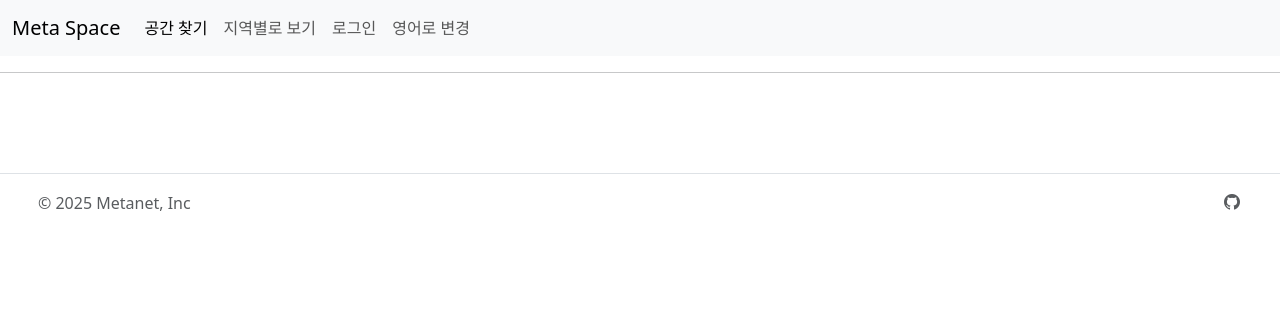
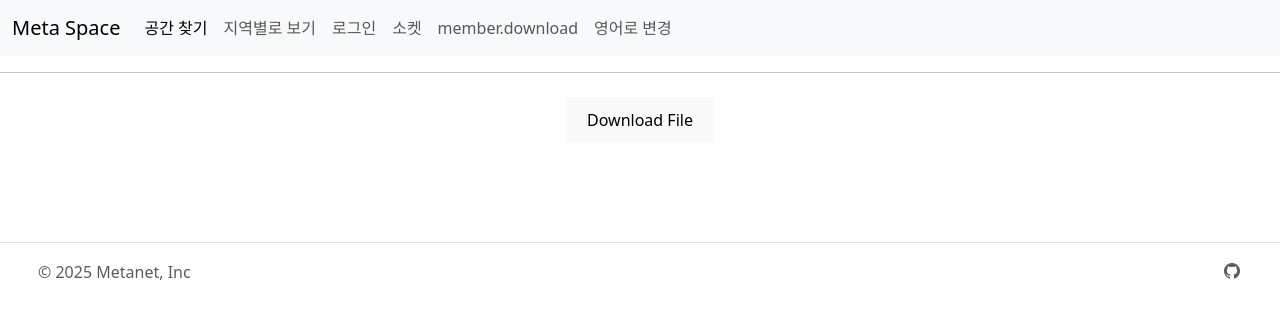
Before and after one commit to meta-metamong/meta-space, a Vue app in the folder frontend/: page /download in a window 1280 px wide. Shown: the top 316 px of the page. Built offline with nearby package versions, Linux system fonts and the light colour scheme.

Commit message:
다운로드

```diff
--- a/frontend/src/components/common/Header.vue
+++ b/frontend/src/components/common/Header.vue
@@ -24,6 +24,12 @@
                     </li>
                     <li class="nav-item" v-if="user !== null">
                         <router-link to="/mypage" class="nav-link"v-text="$t('header.myPage')" />
+                    </li>
+                    <li class="nav-item">
+                        <router-link to="/socket" class="nav-link" href="#" v-text="$t('member.socket')" />
+                    </li>
+                    <li class="nav-item">
+                        <router-link to="/download" class="nav-link" href="#" v-text="$t('member.download')" />
                     </li>
                     <li class="nav-item" v-if="user !== null">
                         <button class="nav-link locale-btn" v-text="$t('member.logout')" @click="$store.dispatch('logoutRequest')"/>
--- /dev/null
+++ b/frontend/src/components/member/FileDownload.vue
@@ -0,0 +1,38 @@
+<template>
+  <div>
+    <button @click="downloadFile('token.zip')">Download File</button>
+  </div>
+</template>
+
+<script>
+import { get } from "../../apis/axios";
+
+export default {
+  methods: {
+    async downloadFile(filename) {
+      try {
+        const response = await get(`/download?filename=${filename}`, {
+          responseType: 'blob',
+        });
+
+        console.log("다운로드 응답:", response);
+
+        const url = window.URL.createObjectURL(new Blob([response.data]));
+        const link = document.createElement('a');
+        link.href = url;
+        link.setAttribute('download', filename);
+        document.body.appendChild(link);
+        link.click();
+
+        document.body.removeChild(link);
+      } catch (error) {
+        console.error("파일 다운로드 실패:", error);
+      }
+    },
+  },
+};
+</script>
+
+<style scoped>
+
+</style>
--- a/frontend/src/components/member/WebSocket.vue
+++ b/frontend/src/components/member/WebSocket.vue
@@ -19,7 +19,8 @@ export default {
   methods: {
     // WebSocket 연결 설정
     connectWebSocket() {
-      this.socket = new WebSocket('ws://localhost:8081/ws'); // WebSocket 엔드포인트
+      this.socket = new WebSocket('ws://localhost:8080/ws'); // WebSocket 엔드포인트
+      this.socket.withCredentials = true;
 
       // WebSocket 연결 성공 시
       this.socket.onopen = () => {
--- /dev/null
+++ b/frontend/src/pages/Download.vue
@@ -0,0 +1,18 @@
+<template>
+	<div class="container mt-4">
+		<div class="d-flex justify-content-center">
+			<FileDownload />
+		</div>
+	</div>
+</template>
+
+<script>
+import FileDownload from '../components/member/FileDownload.vue';
+
+export default{
+    name: "Download",
+    components:{
+        FileDownload
+	}
+}
+</script>
--- a/frontend/src/router/index.js
+++ b/frontend/src/router/index.js
@@ -10,6 +10,7 @@ import Socket  from '../pages/Socket.vue';
 import UserStatistics from '../pages/UserStatistics.vue';
 import MyPage from '../pages/MyPage.vue';
 import SelectSignupRole from '../components/member/SelectSignupRole.vue';
+import Download from '../pages/Download.vue';
 
 
 const routes = [
@@ -20,6 +21,7 @@ const routes = [
 	{ path: '/select-signup-role', component: SelectSignupRole},
 
 	{ path: '/socket', component: Socket  },
+	{ path: '/download', component: Download  },
 
 	{ path: '/mypage', component: MyPage },
 	{ path: '/statistics', component: UserStatistics },
```
Also changed, not shown: 1 other file (tests, documents, lock files or other folders).
